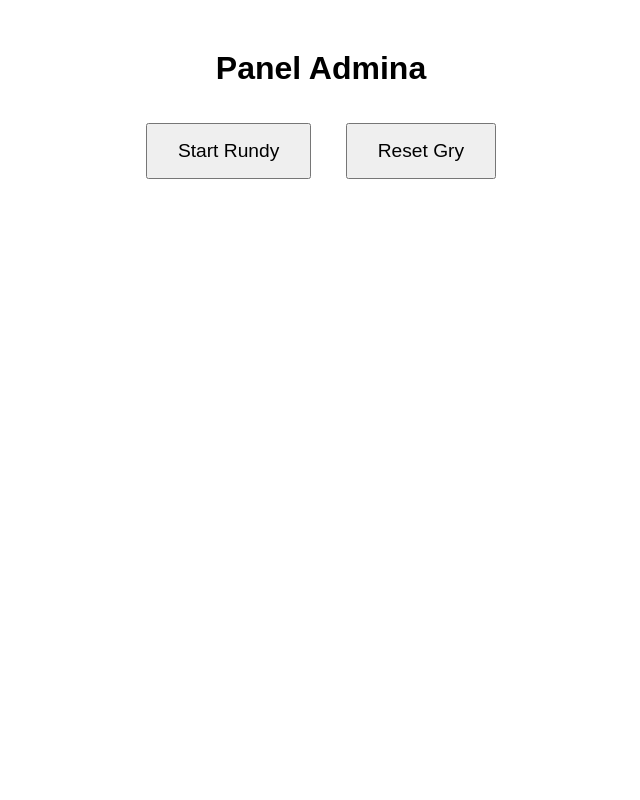
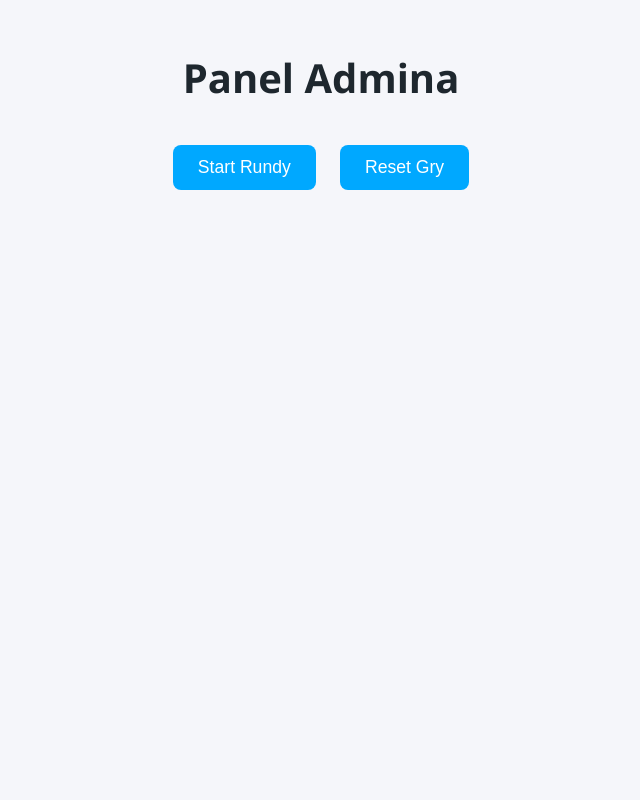
Before and after one commit to naczos2137/Kameleon-Web, a Flask app: page /admin in a window 1280 px wide. Shown: the whole page, without its empty margins (319-959 px from the left). Run offline with Flask 3, Linux system fonts and the light colour scheme.

Commit message:
js and css change
base for rework

```diff
--- a/main.py
+++ b/main.py
@@ -1,4 +1,3 @@
-# app.py
 from flask import Flask, render_template, request, redirect, session, jsonify
 import random
 
@@ -10,6 +9,7 @@ app.secret_key = 'tajny_klucz'
 # Globalne zmienne (dla jednej gry)
 players = []
 chameleon = []
+last_chameleon = []
 with open('hasla.txt', 'r', encoding='utf-8') as f:
     hasla = f.read().splitlines()
 current_word = random.choice(hasla)
@@ -34,7 +34,6 @@ def game():
 def admin():
     return render_template('admin.html')
 
-
 @app.route('/status')
 def status():
     name = request.args.get('name')
@@ -53,23 +52,31 @@ def status():
 
 @app.route('/start')
 def start():
-    global chameleon, game_started
+    global chameleon, game_started, last_chameleon
+    print(last_chameleon)
     if len(players) < CHAMELEON_AMOUNT + 2:
         return f"Potrzeba co najmniej {CHAMELEON_AMOUNT + 2} graczy", 400
     if not game_started:
+        if random.random() < 0.01:
+            chameleon = list(players)
+            chameleon = [x for x in chameleon if x not in last_chameleon]
         while len(set(chameleon)) < CHAMELEON_AMOUNT:
-            chameleon.append(random.choice(players))
+            new_chameleon = random.choice(players)
+            if new_chameleon in last_chameleon:
+                continue
+            chameleon.append(new_chameleon)
+        last_chameleon = list(chameleon)
         game_started = True
     return f"Gracze {players}"
 
 @app.route('/reset')
 def reset():
-    global players, chameleon, current_word, game_started
+    global players, chameleon, current_word, game_started, last_chameleon
     players = []
     chameleon = []
     current_word = random.choice(hasla)
     game_started = False
-    return "Zresetowano"
+    return f"Zresetowano {last_chameleon}"
 
 if __name__ == '__main__':
-    app.run(host='0.0.0.0', port=5000, debug=False)
+    app.run(host='0.0.0.0', port=5000, debug=True)
--- /dev/null
+++ b/static/admin.js
@@ -0,0 +1,11 @@
+async function startGame() {
+    const res = await fetch('/start');
+    const txt = await res.text();
+    document.getElementById('status').textContent = 'Gra rozpoczęta: ' + txt;
+}
+
+async function resetGame() {
+    const res = await fetch('/reset');
+    const txt = await res.text();
+    document.getElementById('status').textContent = 'Zresetowano: ' + txt;
+}
--- a/static/style.css
+++ b/static/style.css
@@ -1,76 +1,111 @@
-/* style.css */
+/* --- Reset podstawowych marginesów i paddingu --- */
+* {
+    box-sizing: border-box;
+    margin: 0;
+    padding: 0;
+}
 
 body {
     font-family: 'Segoe UI', Tahoma, Geneva, Verdana, sans-serif;
-    font-size: 48px;
-    background: #f2f4f8;
-    margin: 20px;
-    padding: 0;
-    color: #333;
+    background-color: #f5f6fa;
+    color: #2f3640;
+    text-align: center;
+    min-height: 100vh;
+    display: flex;
+    flex-direction: column;
+    justify-content: flex-start;
+    align-items: center;
+    padding: 50px 20px;
 }
 
-.container {
-    max-width: 600px;
-    margin: auto;
-    padding: 1.5rem;
-    background: white;
-    box-shadow: 0 0 10px rgba(0,0,0,0.1);
-    border-radius: 12px;
-    margin-top: 3rem;
+/* --- Nagłówki --- */
+h1 {
+    font-size: 2.5em;
+    margin-bottom: 30px;
+    color: #1e272e;
 }
 
-h1, h2, h3 {
-    text-align: center;
-    color: #2c3e50;
+h2 {
+    font-size: 1.5em;
+    margin-bottom: 20px;
+    color: #2f3640;
 }
 
-form {
-    display: flex;
-    flex-direction: column;
-    gap: 1rem;
-    margin-top: 1.5rem;
+/* --- Formularze, inputy i przyciski --- */
+input[type="text"], button {
+    font-size: 1.1em;
+    padding: 12px 20px;
+    margin: 10px 0;
+    border-radius: 8px;
+    border: 1px solid #dcdde1;
+    outline: none;
+    transition: all 0.2s ease;
 }
 
-input[type="text"] {
-    padding: 0.75rem;
-    font-size: 3rem;
-    border: 1px solid #ccc;
-    border-radius: 8px;
+input[type="text"]:focus {
+    border-color: #00a8ff;
+    box-shadow: 0 0 5px rgba(0,168,255,0.3);
 }
 
-button, a {
-    background-color: #3498db;
+button {
+    background-color: #00a8ff;
     color: white;
-    padding: 0.75rem;
     border: none;
-    border-radius: 8px;
-    font-size: 4rem;
     cursor: pointer;
-    transition: background-color 0.2s ease;
 }
 
 button:hover {
-    background-color: #2980b9;
+    background-color: #0097e6;
 }
 
+/* --- Listy graczy --- */
 ul {
     list-style: none;
-    padding-left: 25%;
+    padding: 0;
+    margin: 0 auto;
+    max-width: 300px;
 }
 
-ul li {
-    padding: 0.5rem 0;
-    border-bottom: 1px solid #eee;
+li {
+    background-color: #dcdde1;
+    margin: 5px 0;
+    padding: 10px 15px;
+    border-radius: 6px;
+    box-shadow: 0 1px 3px rgba(0,0,0,0.1);
 }
 
-@media (max-width: 600px) {
-    .container {
-        margin-top: 1rem;
-        padding: 1rem;
-    }
+/* --- Ukrywanie elementów --- */
+.hidden {
+    display: none;
+}
 
-    input[type="text"], button {
-        font-size: 1rem;
-        padding: 0.75rem;
-    }
+/* --- Lobby i game div --- */
+#lobby, #game {
+    width: 100%;
+    max-width: 600px;
+    background-color: white;
+    padding: 25px;
+    border-radius: 12px;
+    box-shadow: 0 4px 10px rgba(0,0,0,0.1);
+    margin-bottom: 20px;
 }
+
+/* --- Panel Admina --- */
+#status {
+    margin-top: 20px;
+    font-weight: bold;
+    color: #2ecc71;
+}
+
+/* --- Przyciski admina --- */
+#admin-buttons button {
+    padding: 12px 25px;
+    margin: 10px;
+    font-size: 1.1em;
+    border-radius: 8px;
+    transition: 0.2s;
+}
+
+#admin-buttons button:hover {
+    opacity: 0.9;
+}
--- a/templates/admin.html
+++ b/templates/admin.html
@@ -4,35 +4,16 @@
   <meta charset="UTF-8">
   <meta name="viewport" content="width=device-width, initial-scale=1">
   <title>Panel Admina</title>
-  <style>
-    body { font-family: sans-serif; text-align: center; margin-top: 50px; }
-    button {
-      padding: 15px 30px;
-      margin: 15px;
-      font-size: 1.2em;
-      cursor: pointer;
-    }
-    #status { margin-top: 30px; font-weight: bold; color: green; }
-  </style>
+  <link rel="stylesheet" href="{{ url_for('static', filename='style.css') }}">
 </head>
 <body>
   <h1>Panel Admina</h1>
-  <button onclick="startGame()">Start Rundy</button>
-  <button onclick="resetGame()">Reset Gry</button>
+  <div id="admin-buttons">
+    <button onclick="startGame()">Start Rundy</button>
+    <button onclick="resetGame()">Reset Gry</button>
+  </div>
   <div id="status"></div>
 
-  <script>
-    async function startGame() {
-      const res = await fetch('/start');
-      const txt = await res.text();
-      document.getElementById('status').textContent = 'Gra rozpoczęta: ' + txt;
-    }
-
-    async function resetGame() {
-      const res = await fetch('/reset');
-      const txt = await res.text();
-      document.getElementById('status').textContent = 'Zresetowano: ' + txt;
-    }
-  </script>
+  <script src="{{ url_for('static', filename='admin.js') }}"></script>
 </body>
 </html>
```
Also changed, not shown: hasla.txt (+21 -14 lines), static/game.js (added, +43 -0 lines), static/index.js (added, +12 -0 lines), templates/game.html (+3 -53 lines), templates/index.html (+2 -18 lines), 1 other file.
